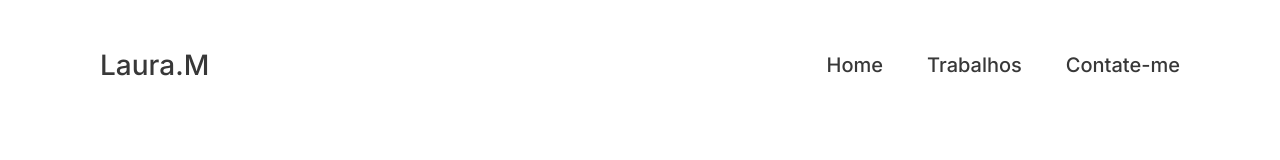
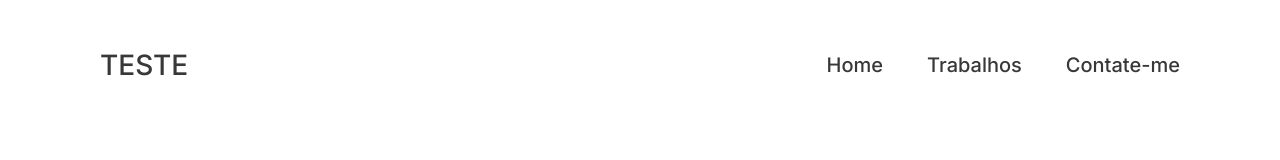
Before and after one commit to nextcodecommunity/laura.m, a plain HTML site: page index.html in a window 1280 px wide. Shown: the top 160 px of the page. Drawn offline with Linux system fonts and the light colour scheme.

Commit message:
Update index.html
Agora eu mudei minha logo!!

```diff
--- a/index.html
+++ b/index.html
@@ -10,7 +10,7 @@
   <body>
     <!-- menu -->
     <header>
-      <h1>Laura.M</h1>
+      <h1>TESTE</h1>
       <ul id="linksMenu">
         <li><a onclick="closeMenuLink()" href="#home">Home</a></li>
         <li><a onclick="closeMenuLink()" href="#Trabalhos">Trabalhos</a></li>
```
